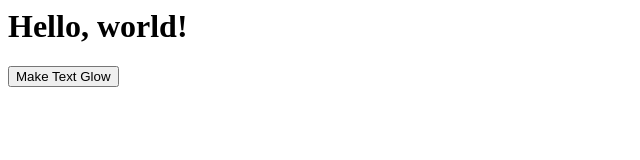
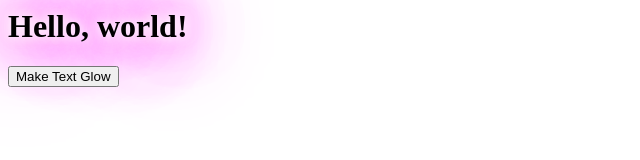
Before and after one commit to 2DTesseract/2dtesseract.github.io, a plain HTML site: page test-html/index.html in a window 1280 px wide. Both pictures are taken after a click on the button "Make Text Glow". Shown: the whole page, without its empty margins (0-640 px from the left). Drawn offline with Linux system fonts and the light colour scheme.

Commit message:
Update index.html

```diff
--- a/test-html/index.html
+++ b/test-html/index.html
@@ -4,7 +4,7 @@
     <title>Glowing Text</title>
     <style>
       .glow {
-        text-shadow: 0 0 10px #fff, 0 0 20px #fff, 0 0 30px #fff, #fff, 0 0 40px #ff00de, 0 0 70px #ff00de;
+        text-shadow: 0 0 10px #fff, 0 0 20px #fff, 0 0 30px #fff, 0 0 40px #ff00de, 0 0 70px #ff00de, 0 0 80px #ff00de, 0 0 100px #ff00de, 0 0 150px #ff00de;
       }
     </style>
   </head>
```
